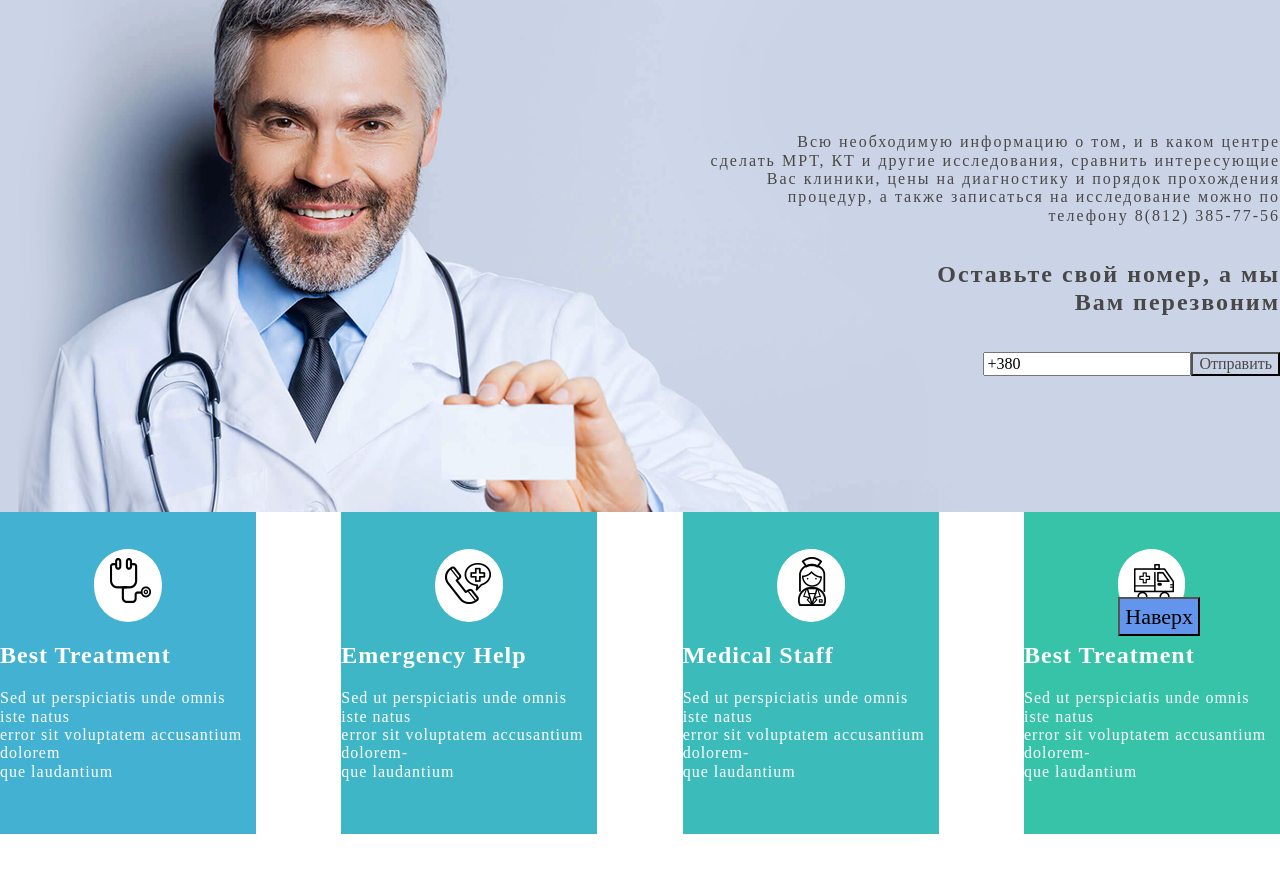
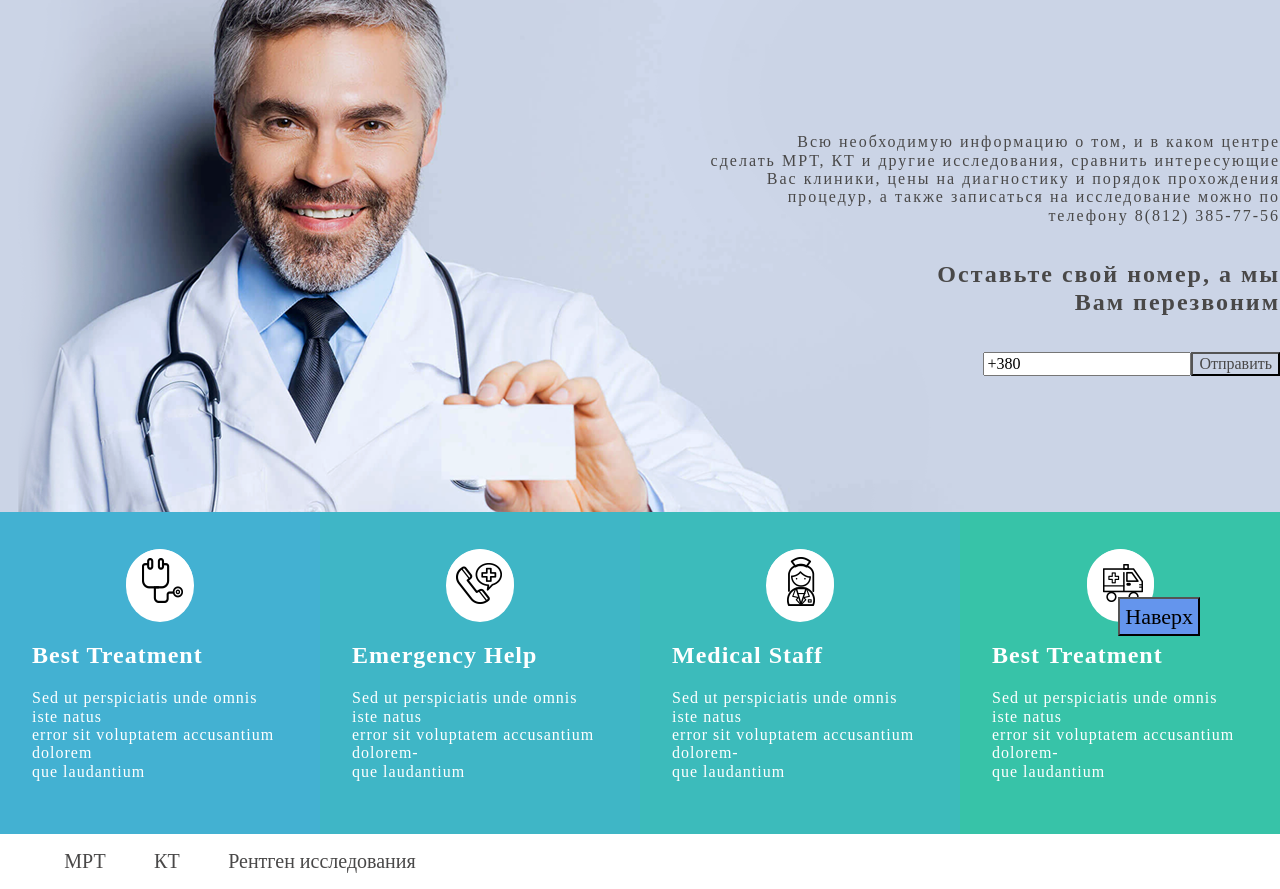
Before and after one commit to Allekssa/it-oxygen-front, a website: page main.html in a window 1280 px wide. Shown: the part 104-993 px from the top of the page. Before the commit the page ends 938 px from the top, so only its background shows below. Drawn offline with nearby package versions, Linux system fonts and the light colour scheme.

Commit message:
feature/09.09

```diff
--- a/css/main.css
+++ b/css/main.css
@@ -97,12 +97,13 @@ li a{
 .radius {
     background-color: white;
 }
-.block {
+.icon_container__block {
     display: flex;
     flex-direction: column;
     justify-content: center;
     align-items: center;
     margin: 0;
+    flex-basis: 40%;
 }
 .text {
     color: white;
@@ -110,3 +111,19 @@ li a{
     letter-spacing: 1px;
     width: 256px;
 }
+.tabs {
+    max-width: 1440px;
+    margin-left: auto;
+    margin-right: auto;
+    padding: 0;
+    display: flex;
+    justify-content: flex-start;
+}
+.tabs_links {
+    width: 400px;
+    list-style: none;
+    display: flex;
+    flex-direction: row;
+    align-content: flex-start;
+    justify-content: space-around;
+}
--- a/main.html
+++ b/main.html
@@ -52,28 +52,28 @@
     </div>
 </div>
 <div class="icon_container">
-    <div class="block" style="background: #43b1d2">
+    <div class="icon_container__block" style="background: #43b1d2">
         <div style="border-radius: 50%;" class="radius"><img class="icon_1" src="img/img_1.png" alt="/" title=""></div>
         <div class="text"><h2><strong>Best Treatment</strong></h2>
             <p class="text">Sed ut perspiciatis unde omnis iste natus<br/>
                 error sit voluptatem accusantium dolorem<br/>
                 que laudantium<br/></p></div>
     </div>
-    <div class="block" style="background: #3fb6c6">
+    <div class="icon_container__block" style="background: #3fb6c6">
         <div style="border-radius: 50%;" class="radius"><img class="icon_2" src="img/img_2.png" alt="/" title=""></div>
         <div class="text"><h2><strong>Emergency Help</strong></h2>
             <p>Sed ut perspiciatis unde omnis iste natus<br/>
                 error sit voluptatem accusantium dolorem-<br/>
                 que laudantium<br/></p></div>
     </div>
-    <div class="block" style="background: #3cbbbb">
+    <div class="icon_container__block" style="background: #3cbbbb">
         <div style="border-radius: 50%;" class="radius"><img class="icon_3" src="img/img_3.png" alt="/" title=""></div>
         <div class="text"><h2>Medical Staff</h2>
             <p>Sed ut perspiciatis unde omnis iste natus<br/>
                 error sit voluptatem accusantium dolorem-<br/>
                 que laudantium<br/></p></div>
     </div>
-    <div class="block" style="background: #37c3a8">
+    <div class="icon_container__block" style="background: #37c3a8">
         <div style="border-radius: 50%;" class="radius"><img class="icon_4" src="img/img_4.png" alt="/" title=""></div>
         <div class="text"><h2>Best Treatment</h2>
             <p>Sed ut perspiciatis unde omnis iste natus<br/>
@@ -81,7 +81,13 @@
                 que laudantium<br/></p></div>
     </div>
 </div>
-
+<div class="tabs">
+    <ul class="tabs_links">
+        <li><a href="">МРТ</a></li>
+        <li><a href="">КТ</a></li>
+        <li><a href="">Рентген исследования</a></li>
+    </ul>
+</div>
 <button class="up">Наверх</button>
 </body>
 </html>
```
